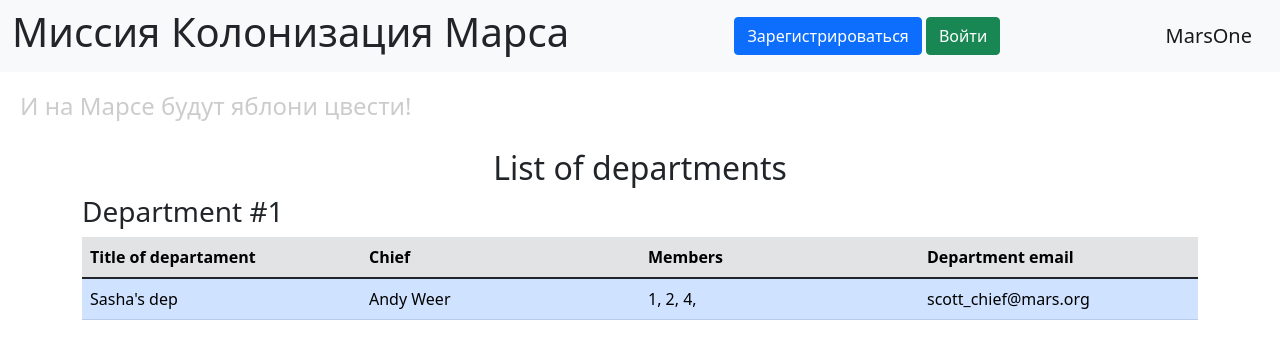
After one commit to AlexZloy-code/SQL_WEB, a Flask app: page /departments in a window 1280 px wide. The commit adds this page. Shown: the top 359 px of the page. Run offline with Flask 3, Linux system fonts and the light colour scheme; data comes from the database, SQL or seed files in the repository; both versions use the stored data as it was after the commit.

Commit message:
Добавление департаментов

```diff
--- a/main.py
+++ b/main.py
@@ -1,15 +1,17 @@
-from flask import Flask, render_template, redirect, flash, request, abort
+from flask import Flask, render_template, redirect, request, abort
 from flask_login import LoginManager, login_user, login_required, logout_user, current_user
 
 from data import db_session
+from data.users import User
 from data.jobs import Jobs
-from data.users import User
+from data.departments import Department
 from forms.users import RegisterForm, LoginForm
 from forms.jobs import AddJobForm
+from forms.departments import AddDepartmentForm
 
 app = Flask(__name__)
 login_manager = LoginManager(app)
-app.config["SECRET_KEY"] = "SECRETTOKEN"
+app.config["SECRET_KEY"] = "yandexlyceum_secret_key"
 
 
 @login_manager.user_loader
@@ -48,9 +50,8 @@ def login():
         if user and user.check_password(form.password.data):
             login_user(user, remember=form.remember_me.data)
             return redirect("/")
-        flash("Неправильный логин или пароль", "danger")
-        return render_template("login.html", form=form)
-    return render_template("login.html", title="Авторизация", form=form)
+        return render_template("login.html", title="Авторизация", form=form, message='Неверный пароль')
+    return render_template("login.html", title="Авторизация", form=form, message='')
 
 
 @app.route('/logout')
@@ -126,6 +127,76 @@ def delete_job(job_id):
     return redirect("/")
 
 
+@app.route("/add-department", methods=["GET", "POST"])
+@login_required
+def add_department():
+    form = AddDepartmentForm()
+    if form.validate_on_submit():
+        db_sess = db_session.create_session()
+        if db_sess.query(Department).filter(Department.email == form.email.data).first():
+            return redirect("/add-department", message='Такой депортамент уже существует')
+        department = Department(
+            title=form.title.data,
+            chief_id=form.chief_id.data,
+            members=form.members.data,
+            email=form.email.data,
+        )
+        db_sess.add(department)
+        db_sess.commit()
+        return redirect("/departments")
+    return render_template("add_department.html", title="Добавить работу", form=form, message='')
+
+
+@app.route("/edit-department/<int:department_id>", methods=["GET", "POST"])
+@login_required
+def edit_department(department_id):
+    form = AddDepartmentForm()
+    if request.method == "GET":
+        db_sess = db_session.create_session()
+        department = db_sess.query(Department).filter(Department.id == department_id).filter((Department.chief == current_user) | (current_user.id == 1)).first()
+        if department:
+            form.title.data = department.title
+            form.chief_id.data = department.chief_id
+            form.members.data = department.members
+            form.email.data = department.email
+        else:
+            abort(404)
+    if form.validate_on_submit():
+        db_sess = db_session.create_session()
+        department = db_sess.query(Department).filter(Department.id == department_id).filter((Department.chief == current_user) | (current_user.id == 1)).first()
+        if department:
+            department.title = form.title.data
+            department.chief_id = form.chief_id.data
+            department.members = form.members.data
+            department.email = form.email.data
+            db_sess.commit()
+            return redirect("/departments")
+        else:
+            abort(404)
+    return render_template("add_department.html", title="Изменить работу", form=form)
+
+
+@app.route("/delete-department/<int:department_id>")
+@login_required
+def delete_department(department_id):
+    db_sess = db_session.create_session()
+    department = db_sess.query(Department).filter(Department.id == department_id) \
+        .filter((Department.chief == current_user) | (current_user.id == 1)).first()
+    if department:
+        db_sess.delete(department)
+        db_sess.commit()
+    else:
+        abort(404)
+    return redirect("/departments")
+
+
+@app.route("/departments")
+def departments_log():
+    db_sess = db_session.create_session()
+    departments = db_sess.query(Department).all()
+    return render_template("departments_log.html", departments=departments)
+
+
 @app.route("/work-log")
 def work_log():
     db_sess = db_session.create_session()
--- /dev/null
+++ b/templates/departments_log.html
@@ -0,0 +1,45 @@
+{% extends 'base.html' %}
+
+{% block content %}
+
+<h2 align="center">List of departments</h2>
+{% if current_user.is_authenticated %}
+<div>
+    <a href="/work-log" class="btn btn-primary mt-3 mb-4">Работы</a>
+    <a href="/add-department" class="btn btn-primary mt-3 mb-4">Добавить Департаменты</a>
+</div>
+{% endif %}
+{% for department in departments %}
+    <div class="mb-3 job">
+    <h3>Department #{{ department.id }}</h3>
+    <table class="table works mb-1" style="table-layout: fixed;">
+        <thead class="table-secondary">
+            <tr>
+                {% for header in ["Title of departament", "Chief", "Members", "Department email"] %}
+                    <th scope="col" class="col-md-auto">{{ header }}</th>
+                {% endfor %}
+            </tr>
+        </thead>
+        <tbody>
+            <tr class="align-middle">
+                <td class="table-primary">{{ department.title }}</td>
+                <td class="table-primary">{{ department.chief.name }} {{ department.chief.surname }}</td>
+                <td class="table-primary">{{ department.members }}</td>
+                <td class="table-primary">{{ department.email }}</td>
+            </tr>
+        </tbody>
+    </table>
+    {% if current_user.is_authenticated and (current_user == department.chief or current_user.id == 1) %}
+        <div>
+            <a href="/edit-department/{{ department.id }}" class="btn btn-warning">
+                Изменить
+            </a>
+            <a href="/delete-department/{{ department.id }}" class="btn btn-danger">
+                Удалить
+            </a>
+        </div>
+    {% endif %}
+    </div>
+{% endfor %}
+
+{% endblock %}
--- a/templates/login.html
+++ b/templates/login.html
@@ -28,4 +28,8 @@
     {{ form.submit(type="submit", class="btn btn-primary") }}
 </form>
 
+{% if message %}
+    <p style="color: red; font-size: 60px;">{{ message }}</p>
+{% endif %}
+
 {% endblock %}
```
Also changed, not shown: forms/departments.py (added, +11 -0 lines), templates/add_department.html (added, +50 -0 lines), templates/work_log.html (+4 -3 lines), db/blogs.db.
